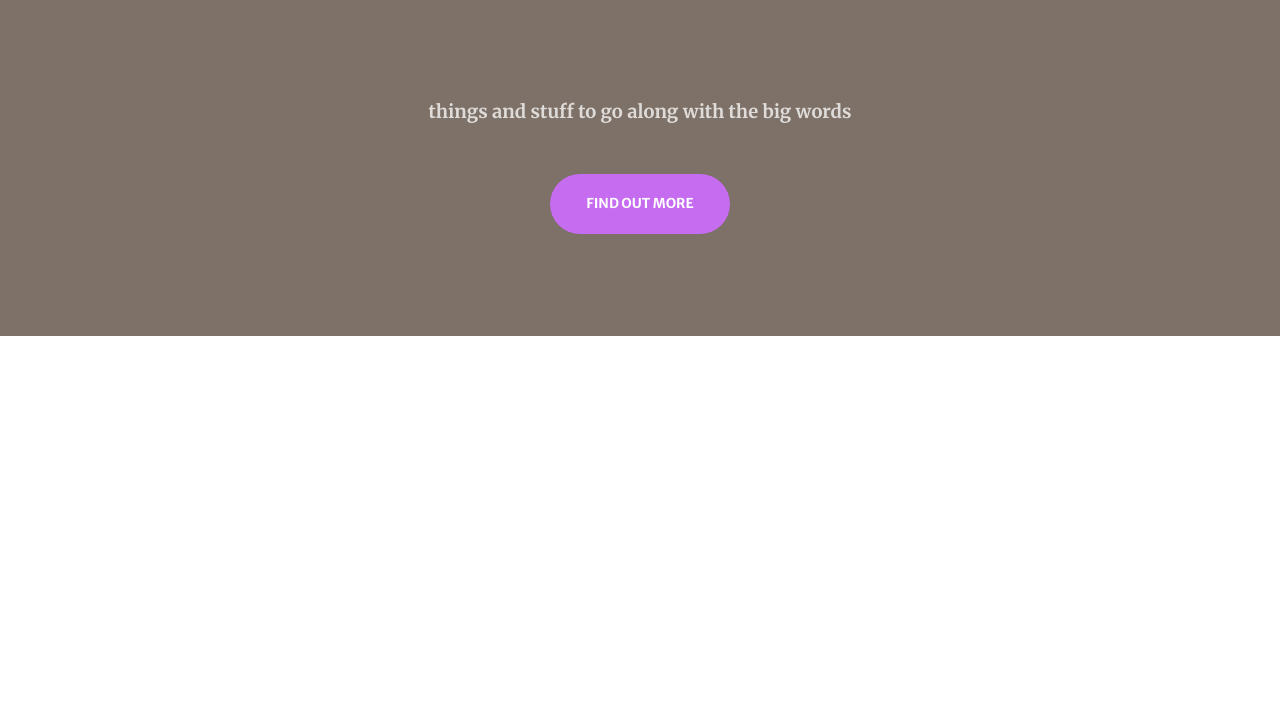
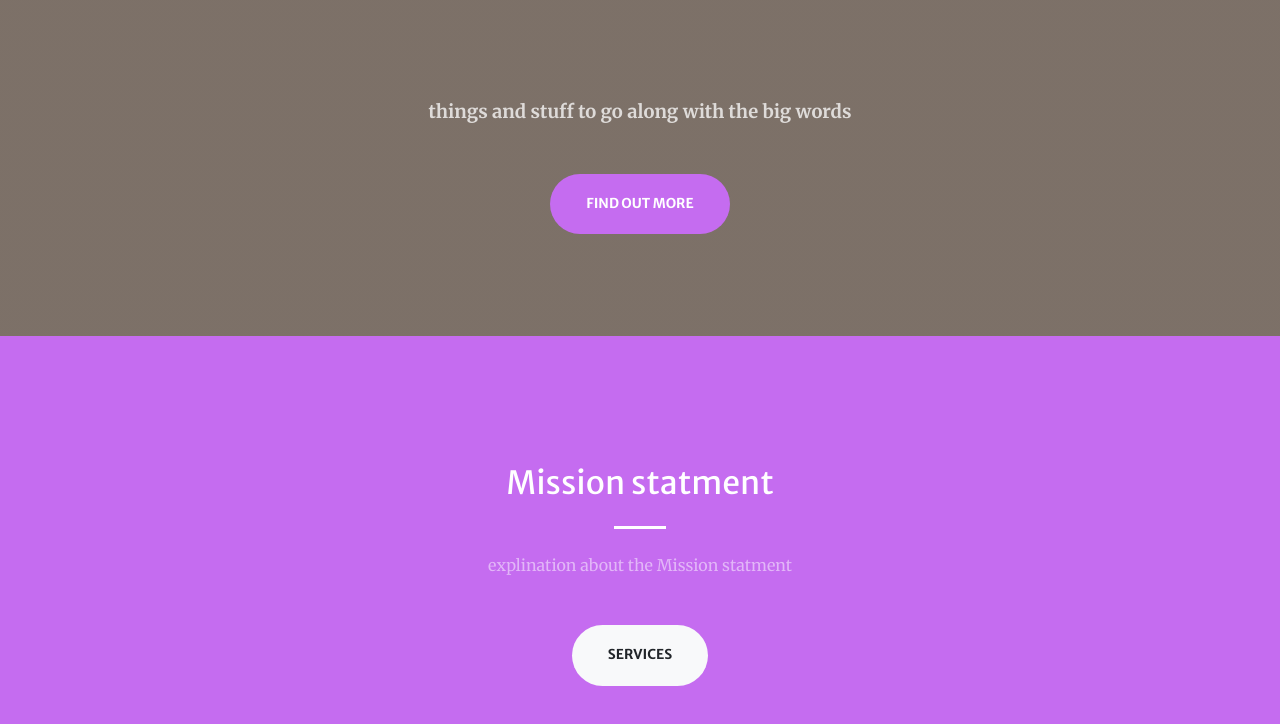
Before and after one commit to SaraMc12/Portfolio-2019, a plain HTML site: page index.html in a window 1280 px wide. Shown: the part 464-1188 px from the top of the page. Before the commit the page ends 800 px from the top, so only its background shows below. Drawn offline with Linux system fonts and the light colour scheme.

Commit message:
added mission statment and cta services button

```diff
--- a/index.html
+++ b/index.html
@@ -75,6 +75,20 @@
 
   <!-- About Section -->
 
+ <section class="page-section bg-primary" id="about">
+  <div class="container">
+    <div class="row justify-content-center">
+      <div class="col-lg-8 text-center">
+        <h2 class="text-white mt-0">Mission statment</h2>
+        <hr class="divider light my-4">
+        <p class="text-white-50 mb-5">explination about the Mission statment</p>
+        <a class="btn btn-light btn-xl js-scroll-trigger" href="#services">Services</a>
+      </div>
+
+    </div>
+  </div>
+
+</section>
 
   <!-- Services Section -->
 
```
